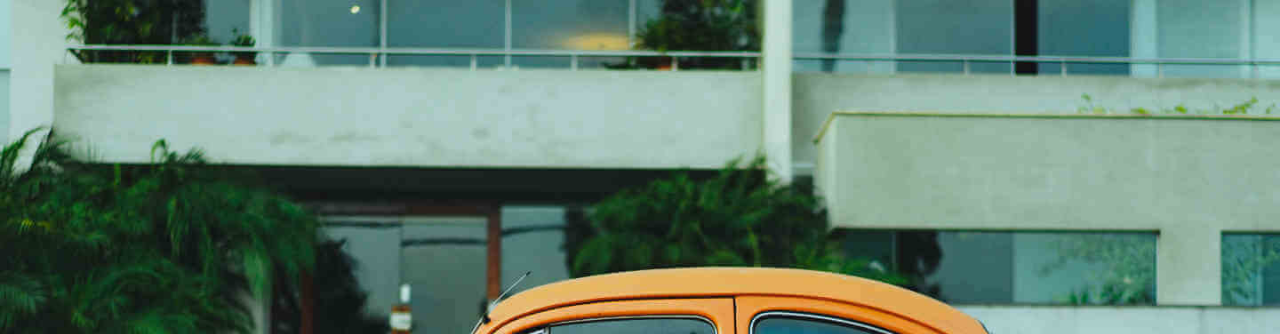
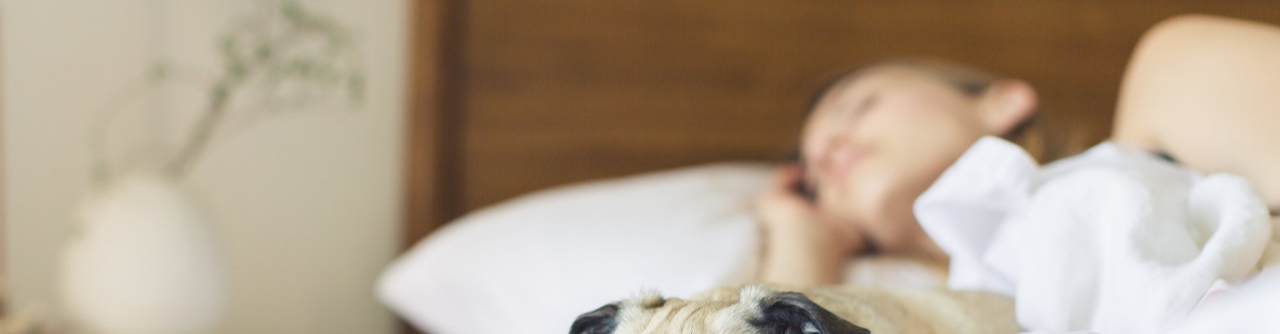
Before and after one commit to MrsWilma/mrswilma.github.io, a plain HTML site: page index.html in a window 1280 px wide. Shown: the top 334 px of the page. Drawn offline with nearby package versions, Linux system fonts and the light colour scheme.

Commit message:
jpg geaendert

```diff
--- a/style.css
+++ b/style.css
@@ -15,7 +15,7 @@ body {
 }
 
 body{
-	background: url('img/kaefer_gross.jpg') center center;
+	background: url('img/pexels-photo-545017.jpeg') center center;
 	background-size: cover;
 }
 
```
Also changed, not shown: img/pexels-photo-545017.jpeg (added), img/pug.jpg (deleted).
